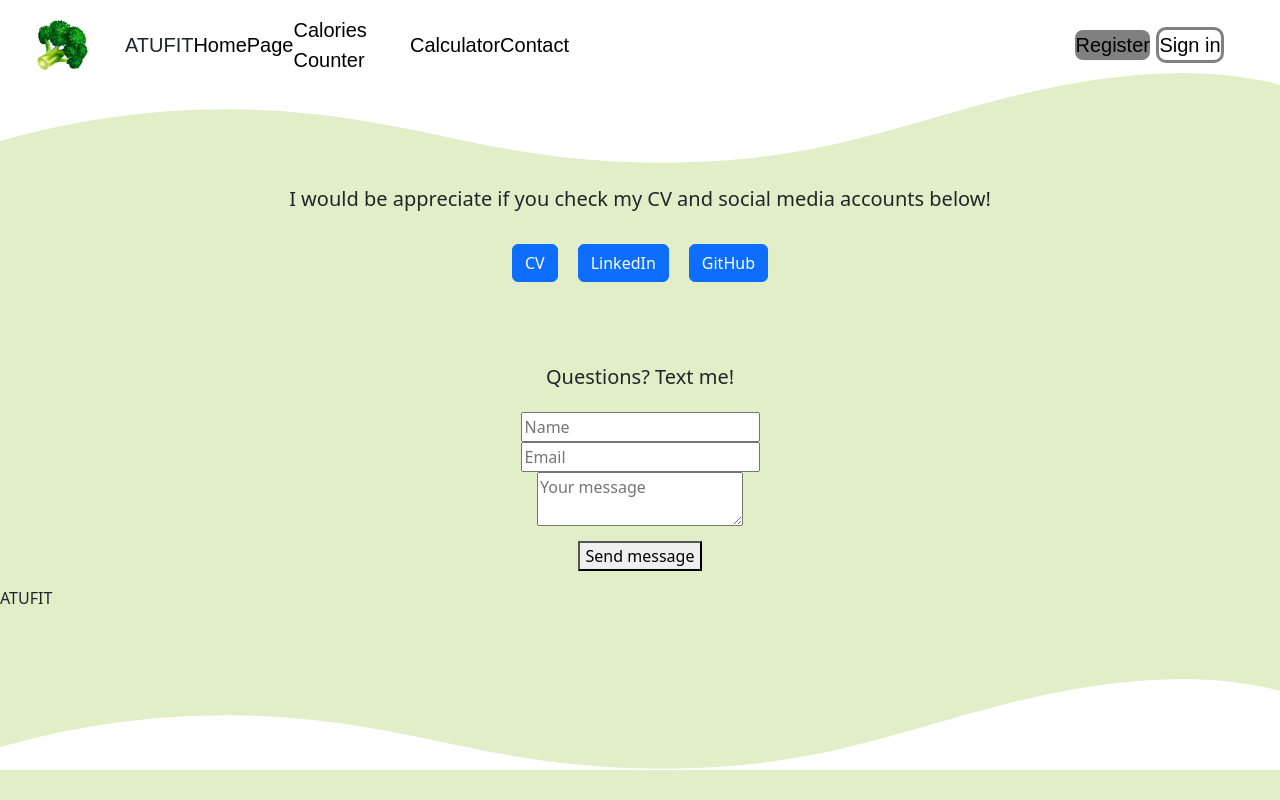
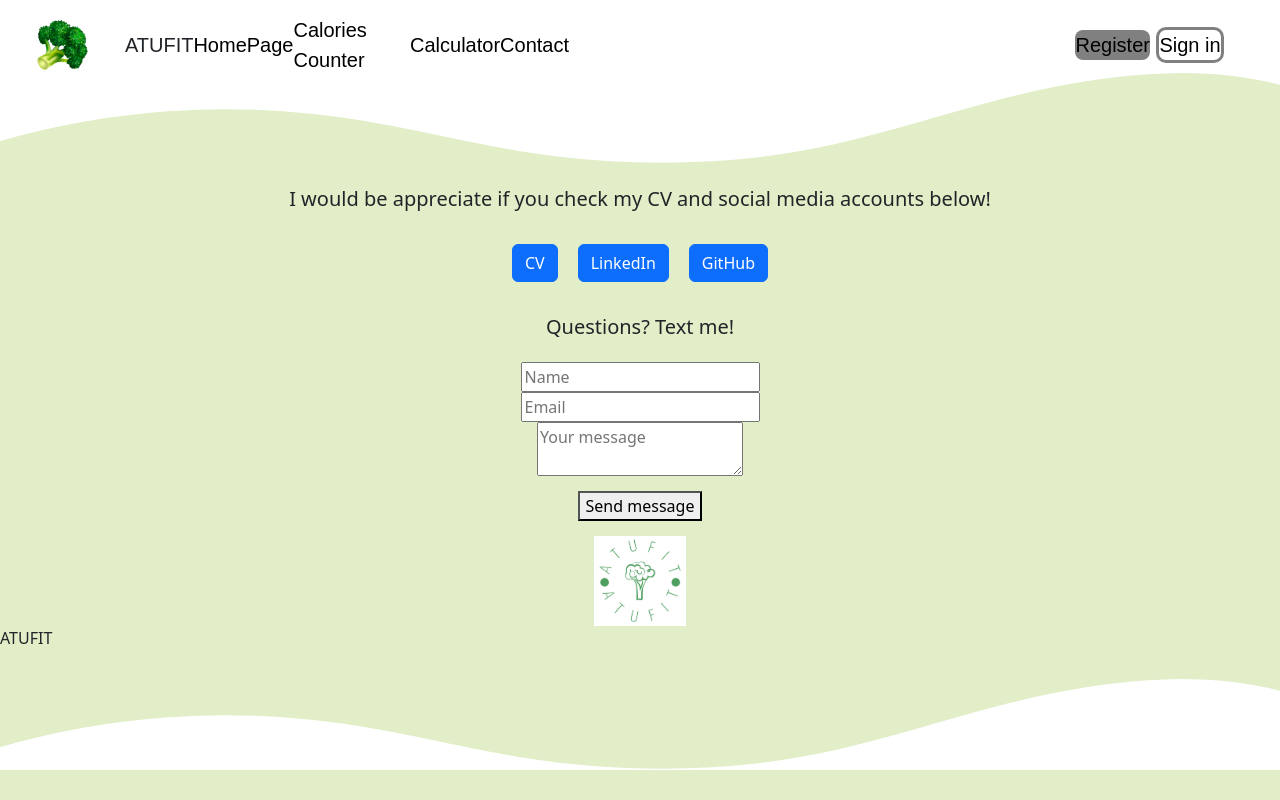
Before and after one commit to PatrycjaBochnak/ATuFit, a React (Create React App) app: page /contact in a window 1280 px wide. Built offline with nearby package versions, Linux system fonts and the light colour scheme.

Commit message:
adding style

```diff
--- a/package.json
+++ b/package.json
@@ -18,7 +18,7 @@
     "react-router-dom": "^6.8.2",
     "react-scripts": "5.0.1",
     "react-slick": "^0.29.0",
-    "sass": "^1.56.1",
+    "sass": "^1.60.0",
     "web-vitals": "^2.1.4"
   },
   "scripts": {
--- a/src/components/contact.js
+++ b/src/components/contact.js
@@ -45,6 +45,7 @@ function Contact() {
         <input type="email" placeholder="Email" value={inputValue2} required onChange={(e) => setInputValue2(e.target.value) } />
         <textarea placeholder="Your message"  value={inputValue3} required onChange={(e) => setInputValue3(e.target.value)} />
         <button className="emailButton" onClick={handleButtonClick}>Send message</button>
+        <img className="logo" src={require('../images/logo.jpg')} />
       </div>
       <Footer />
       </div>
--- a/src/styles/_contact.scss
+++ b/src/styles/_contact.scss
@@ -9,7 +9,6 @@
   justify-content: center;
 }
 .emailText {
-  margin-top: 50px;
   display: flex;
   flex-flow: column;
   justify-content: flex-start;
@@ -29,3 +28,7 @@
 .emailButton {
   margin: 15px;
 }
+.logo {
+  height: 90px;
+  width: auto;
+}
--- a/src/styles/_navBar.scss
+++ b/src/styles/_navBar.scss
@@ -1,4 +1,5 @@
 .buttons {
+  font-family: "montserratBold", sans-serif;
   display: flex;
   align-items: center;
   justify-content: space-evenly !important;
@@ -64,6 +65,7 @@
   fill: #e1eec7;
 }
 .link {
+  font-family: "montserratBold", sans-serif;
   color: black !important;
   text-decoration: none !important;
 }
```
Also changed, not shown: src/styles/_font.scss (+11 -8 lines), 1 other file (tests, documents, lock files or other folders).
